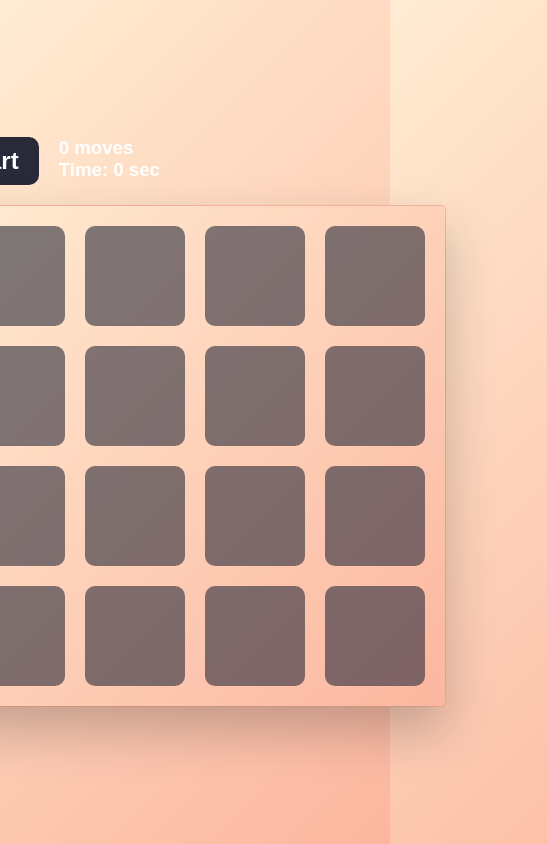
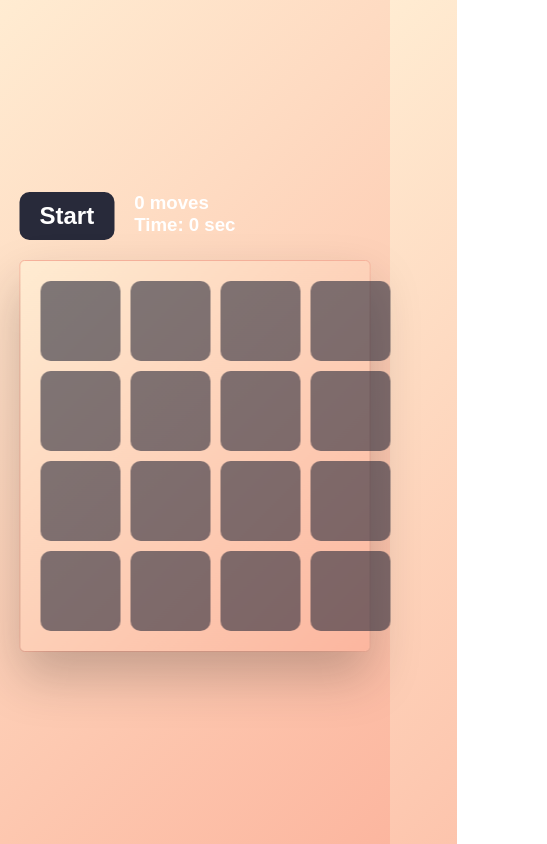
Before and after one commit to RachanaSonu/Memory_Game, a plain HTML site: page index.html in a window 390 px wide. Shown: the whole page, 547 px wide, since content can reach past the window. Drawn offline with Linux system fonts and the light colour scheme.

Commit message:
Memory Game

```diff
--- a/style.css
+++ b/style.css
@@ -117,3 +117,35 @@ button {
 .highlight {
     color: #7303c0;
 }
+
+
+
+@media only screen and (max-width: 600px) {
+    /* Adjust styles for small screens here */
+
+    .game {
+        width: 90%;
+    }
+
+    .board {
+        grid-template-columns: repeat(2, auto);
+        grid-gap: 10px;
+    }
+
+    .card {
+        width: 80px;
+        height: 80px;
+    }
+
+    .win-text {
+        font-size: 16pt;
+    }
+}
+
+@media only screen and (min-width: 601px) and (max-width: 1024px) {
+    /* Adjust styles for medium screens here */
+
+    .game {
+        width: 70%;
+    }
+}
```
